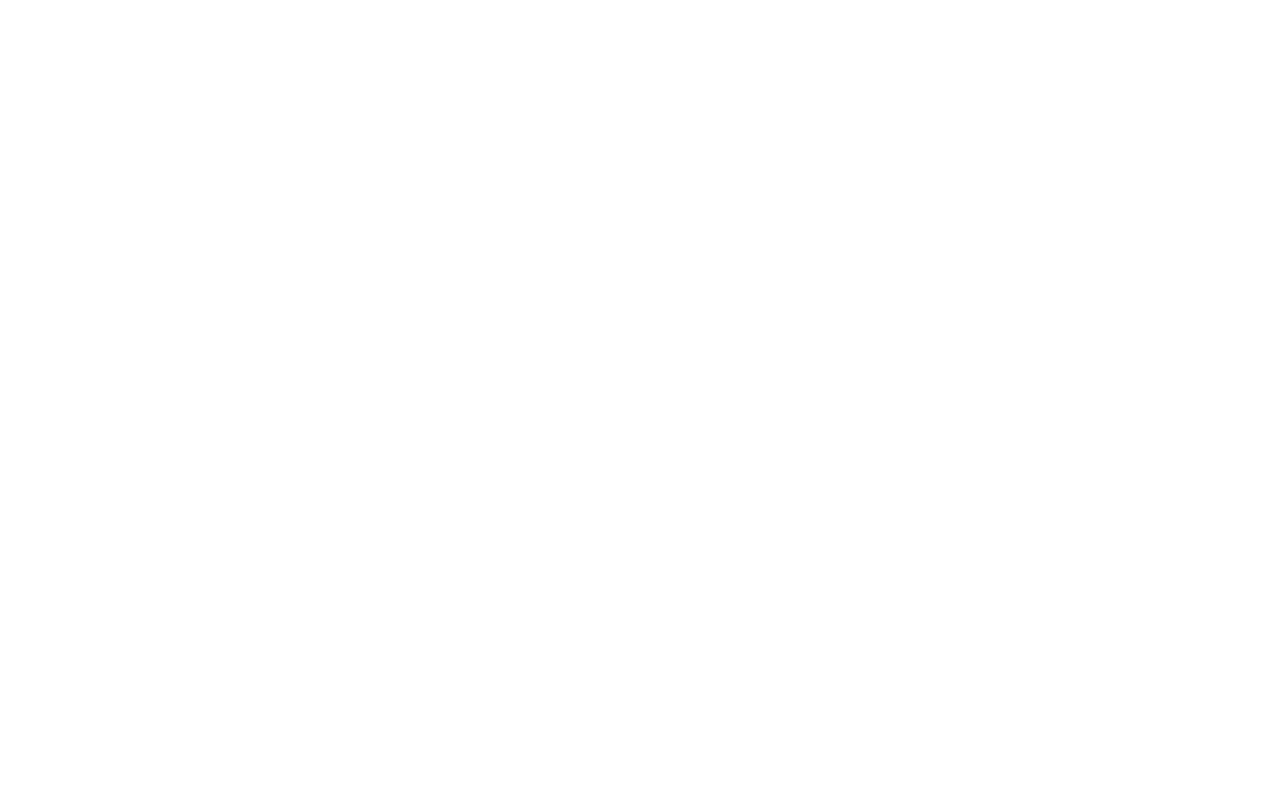
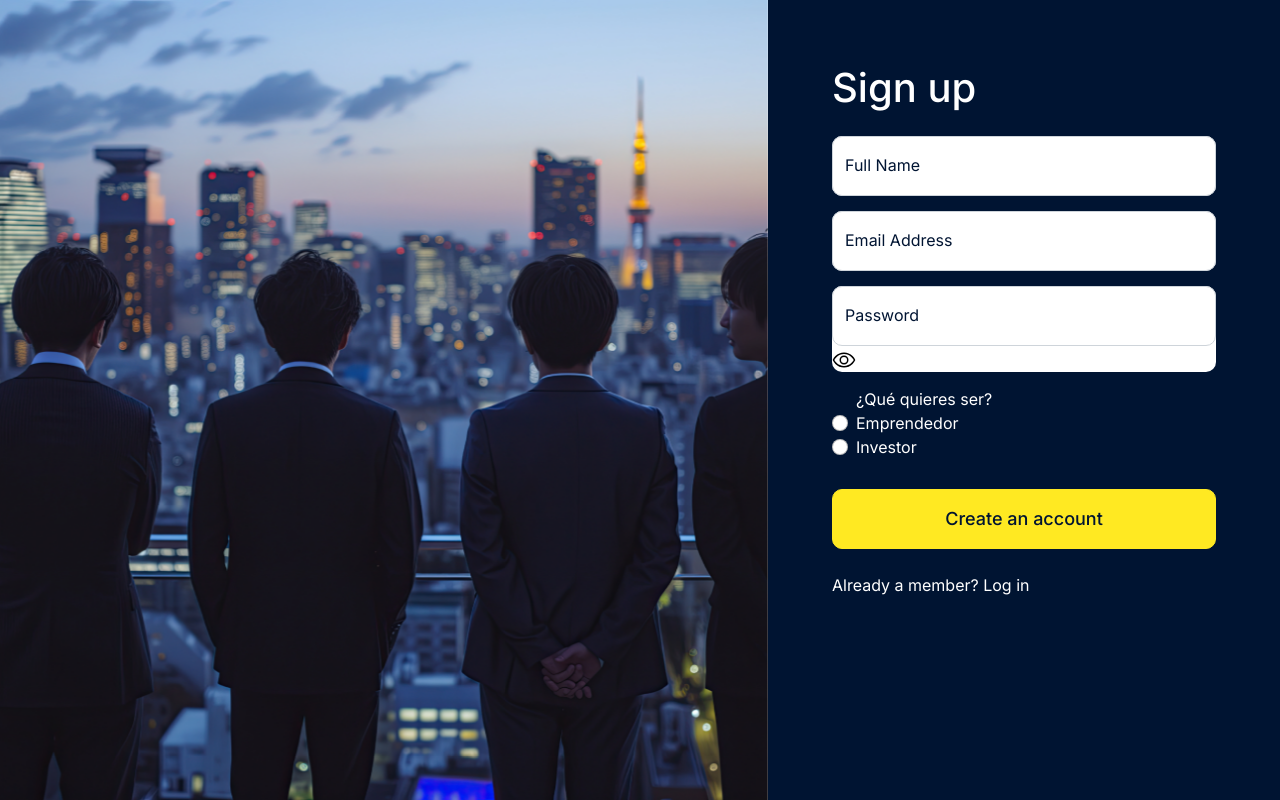
Before and after one commit to MelanyMFM/raise-app, a React (Vite) app: page /Register in a window 1280 px wide. Before the commit this address had no page. Built offline with nearby package versions, Linux system fonts and the light colour scheme.

Commit message:
register

```diff
--- a/index.html
+++ b/index.html
@@ -3,7 +3,7 @@
   <head>
     <meta charset="UTF-8" />
     <link rel="icon" type="image/svg+xml" href="/raise.svg" />
-
+    <link href="https://cdn.jsdelivr.net/npm/bootstrap@5.1.3/dist/css/bootstrap.min.css" rel="stylesheet" integrity="sha384-1BmE4kWBq78iYhFldvKuhfTAU6auU8tT94WrHftjDbrCEXSU1oBoqyl2QvZ6jIW3" crossorigin="anonymous">
     <meta name="viewport" content="width=device-width, initial-scale=1.0" />
     <title>Raise App</title>
   </head>
--- a/package.json
+++ b/package.json
@@ -14,7 +14,7 @@
     "@vis.gl/react-google-maps": "^1.1.0",
     "react": "^18.3.1",
     "react-dom": "^18.3.1",
-    "react-router-dom": "^6.24.1"
+    "react-router-dom": "^6.26.0"
   },
   "devDependencies": {
     "@types/react": "^18.3.3",
--- a/src/App.jsx
+++ b/src/App.jsx
@@ -5,6 +5,7 @@
 import Explore from './views/Explore/Explore';
 import Emprendimiento from './views/Emprendimiento/Emprendimiento';
 import CrearEmprendimiento from './views/CrearEmprendimiento/CrearEmprendimiento';
+import Register from './views/Register/Register';
 
 function App() {
 
@@ -17,6 +18,7 @@
         <Route path='/Explore' element = {<Explore />}/>
         <Route path='/Emprendimientos/:id' element = {<Emprendimiento />}/>
         <Route path='/CrearEmprendimiento' element= {<CrearEmprendimiento />}/>
+        <Route path='/Register' element = {<Register />}/>
       </Routes>
     </BrowserRouter>
 
--- a/src/components/Nav/Nav.jsx
+++ b/src/components/Nav/Nav.jsx
@@ -22,7 +22,7 @@
         </div>
         <div className="right">
             <Link to={"/Login"} >Login</Link>
-            <button>Register</button>
+            <Link to={"/Register"}>Register</Link>
         </div>
     </nav>
     </>
--- a/src/views/Login/Login.jsx
+++ b/src/views/Login/Login.jsx
@@ -3,7 +3,8 @@
 import personas from "../../assets/personas.png";
 import EyeIcon from "../../assets/eye.svg"
 import React, { useEffect, useState } from 'react';
-
+import Register from "../Register/Register";
+import { Link } from "react-router-dom"
 
 function Login(){
 
@@ -44,7 +45,7 @@
                         <button>Sign in</button>
                         <div className= 'sign-up'>
                             <p>Dont have an account?</p>
-                            <span>Sign up now</span>
+                            <Link id="register-link" to = {"/Register"}>Sign up</Link>
                         </div>
                     </form>
                     </div>
--- a/src/views/Login/login.css
+++ b/src/views/Login/login.css
@@ -82,8 +82,10 @@
                     display: flex;
                     align-items: center;
                     justify-content: space-between;
-                    span{
+                    #register-link{
                         color: #FFE922;
+                        text-decoration: none;
+                        font-weight: bold;
                     }
                 }
             }
--- /dev/null
+++ b/src/views/Register/Register.jsx
@@ -0,0 +1,78 @@
+import './register.css';
+import React, { useState } from 'react';
+import EyeIcon from "../../assets/eye.svg"
+
+function Register(){
+
+
+    const [showPassword, setShowPassword] = useState(false);
+
+    const togglePasswordVisibility = () => {
+      setShowPassword(!showPassword);
+    };
+
+    return (<>
+
+    <div className="site-wrap d-md-flex align-items-stretch">
+        <div className="bg-img" ></div>
+        <div className="form-wrap">
+            <div className="form-inner">
+                <h1 className="title">Sign up</h1>
+
+                <form action="#" className="pt-3">
+
+                    <div className="form-floating">
+                        <input type="text" className="form-control" id="name" placeholder="Full Name"/>
+                        <label htmlFor="name">Full Name</label>
+                    </div>
+
+                    <div className="form-floating">
+                        <input type="email" className="form-control" id="email" placeholder="info@example.com"/>
+                        <label htmlFor="email">Email Address</label>
+                    </div>
+
+                    <div className="form-floating">
+
+
+                        <input type={showPassword ? 'text' : 'password'} className="form-control" id="password" placeholder="Password"/>
+                        <img
+                        src={EyeIcon}
+                        onClick={togglePasswordVisibility}
+                        alt="Toggle Password Visibility"
+                        />
+                        <label htmlFor="password">Password</label>
+                    </div>
+                   <div className="d-flex justify-content-between">
+                    <div className="form-check">
+                        ¿Qué quieres ser?
+                     <div>
+                        <input type="radio" className="form-check-input" id="emprendedor" name="userType"/>
+                        <label htmlFor="emprendedor" className="form-check-label">Emprendedor</label>
+                        </div>
+                        <div>
+                         <input type="radio" className="form-check-input" id="investor" name="userType"/>
+                        <label htmlFor="investor" className="form-check-label">Investor</label>
+                        </div>
+                    </div>
+                    </div>
+
+
+                    <div className="d-grid mb-4">
+                        <button type="submit" className="btn btn-primary">Create an account</button>
+                    </div>
+
+                    <div className="mb-2">Already a member? <a href="index.html">Log in</a></div>
+
+
+                </form>
+            </div>
+        </div>
+    </div>
+
+
+
+    </>);
+}
+
+
+export default Register;
--- /dev/null
+++ b/src/views/Register/register.css
@@ -0,0 +1,128 @@
+.bg-img,.form-wrap {
+  height: 100vh;
+  min-height: 500px;
+}
+
+.bg-img {
+  left: 0;
+  background-size: cover;
+  background-repeat: no-repeat;
+  background-position: center center;
+  width: 100%;
+  position: relative;
+  height: 200px;
+  min-height: 200px;
+  z-index: 2;
+  background-image: url("../../assets/personas.png");
+
+  color:#FFFFFF;
+}
+
+@media (min-width: 768px) {
+  .bg-img {
+    position: fixed;
+    width: 50%;
+    height: 100vh;
+  }
+}
+
+@media (min-width: 992px) {
+  .bg-img {
+    position: fixed;
+    width: 50%;
+    height: 100vh;
+  }
+}
+
+@media (min-width: 1200px) {
+  .bg-img {
+    position: fixed;
+    width: 60%;
+    height: 100vh;
+  }
+}
+
+.form-wrap {
+  right: 0;
+  position: relative;
+  z-index: 1;
+  padding: 5%;
+  width: 100%;
+
+  height: 100%;
+}
+
+@media (min-width: 768px) {
+  .form-wrap {
+    position: absolute;
+    width: 50%;
+  }
+}
+
+@media (min-width: 992px) {
+  .form-wrap {
+    position: absolute;
+    width: 50%;
+  }
+}
+
+@media (min-width: 1200px) {
+  .form-wrap {
+    position: absolute;
+    width: 40%;
+  }
+}
+
+
+
+.form-wrap .form-floating {
+  position: relative;
+  margin-bottom: 15px;
+}
+
+.form-wrap .form-floating .form-control {
+  height: 60px !important;
+  border-radius: 10px !important;
+}
+
+.form-wrap .form-check {
+  margin-bottom: 30px;
+}
+
+
+.form-wrap .form-check .form-check-input:checked {
+  background-color: #FFE922;
+  border-color: #FFE922 !important;
+  outline: none;
+  -webkit-box-shadow: none;
+          box-shadow: none;
+}
+
+
+.form-wrap .btn-primary {
+  border-radius: 10px;
+  background-color: #FFE922;
+  border-color: #FFE922;
+  height: 60px;
+  font-weight: 500;
+  color:#001432;
+  font-size: 18px;
+}
+
+.form-wrap{
+    background: linear-gradient(to right, #001432fc, #1d1e2400, #001432);
+    background-repeat: no-repeat;
+
+    background-color: #001432;
+
+    color:#FFFFFF;
+}
+
+.form-control, .form-floating {
+    color:#001432;
+    background-color: #FFFFFF;
+    border-radius: 10px;
+  }
+.form-control:focus, .form-floating:focus-within {
+    color:#001432; /* Maintain dark background on focus */
+  }
```
Also changed, not shown: 1 other file (tests, documents, lock files or other folders).
